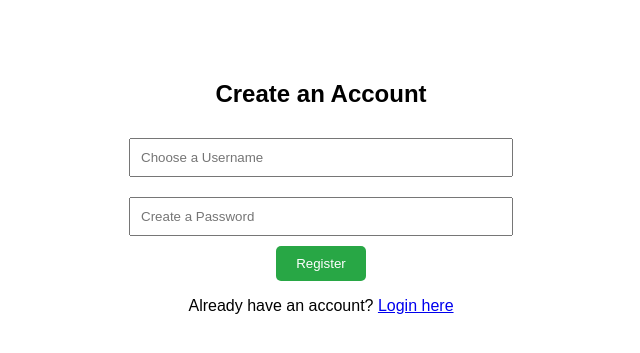
After one commit to Pranav-M-123/smart-microblog, a Flask app: page /register in a window 1280 px wide. The commit adds this page. Shown: the top 353 px of the page, without its empty margins (319-959 px from the left). Run offline with Flask 3, Linux system fonts and the light colour scheme.

Commit message:
Added login system

```diff
--- a/app.py
+++ b/app.py
@@ -1,23 +1,42 @@
-from flask import Flask, render_template, request
+from flask import Flask, render_template, request, redirect, url_for
 from textblob import TextBlob
 from flask_sqlalchemy import SQLAlchemy
+from flask_login import LoginManager, UserMixin, login_user, login_required, logout_user, current_user
+from werkzeug.security import generate_password_hash, check_password_hash
 
 app = Flask(__name__)
 
+app.config['SECRET_KEY'] = 'supersecretkey'
 app.config['SQLALCHEMY_DATABASE_URI'] = 'sqlite:///microblog.db'
 app.config['SQLALCHEMY_TRACK_MODIFICATIONS'] = False
 db = SQLAlchemy(app)
+
+login_manager = LoginManager()
+login_manager.init_app(app)
+login_manager.login_view = 'login'
+
+class User(UserMixin, db.Model):
+    id = db.Column(db.Integer, primary_key=True)
+    username = db.Column(db.String(150), unique=True, nullable=False)
+    password = db.Column(db.String(150), nullable=False)
+    posts = db.relationship('Post', backref='author', lazy=True)
 
 class Post(db.Model):
     id = db.Column(db.Integer, primary_key=True)
     text = db.Column(db.String(500), nullable=False)
     mood = db.Column(db.String(50), nullable=False)
     color = db.Column(db.String(20), nullable=False)
+    user_id = db.Column(db.Integer, db.ForeignKey('user.id'), nullable=False)
+
+@login_manager.user_loader
+def load_user(user_id):
+    return User.query.get(int(user_id))
 
 with app.app_context():
     db.create_all()
 
 @app.route('/', methods=['GET', 'POST'])
+@login_required
 def home():
     if request.method == 'POST':
         text = request.form.get('content')
@@ -35,13 +54,46 @@ def home():
             mood = "Neutral 😐"
             color = "#e2e3e5"
 
-        new_post = Post(text=text, mood=mood, color=color)
+        new_post = Post(text=text, mood=mood, color=color, user_id=current_user.id)
         db.session.add(new_post)
         db.session.commit()
 
     all_posts = Post.query.order_by(Post.id.desc()).all()
+    return render_template('index.html', posts=all_posts)
 
-    return render_template('index.html', posts=all_posts)
+@app.route('/register', methods=['GET', 'POST'])
+def register():
+    if request.method == 'POST':
+        username = request.form.get('username')
+        password = request.form.get('password')
+
+        hashed_password = generate_password_hash(password, method='pbkdf2:sha256')
+
+        new_user = User(username=username, password=hashed_password)
+        db.session.add(new_user)
+        db.session.commit()
+
+        return redirect(url_for('login'))
+    return render_template('register.html')
+
+@app.route('/login', methods=['GET', 'POST'])
+def login():
+    if request.method == 'POST':
+        username = request.form.get('username')
+        password = request.form.get('password')
+
+        user = User.query.filter_by(username=username).first()
+
+        if user and check_password_hash(user.password, password):
+            login_user(user)
+            return redirect(url_for('home'))
+    return render_template('login.html')
+
+@app.route('/logout')
+@login_required
+def logout():
+    logout_user()
+    return redirect(url_for('login'))
 
 if __name__ == '__main__':
     app.run(debug=True)
--- /dev/null
+++ b/templates/register.html
@@ -0,0 +1,20 @@
+<!DOCTYPE html>
+<html>
+<head>
+    <title>Register - AI Microblog</title>
+    <style>
+        body { font-family: Arial, sans-serif; max-width: 400px; margin: 40px auto; padding: 20px; text-align: center; }
+        input { width: 90%; padding: 10px; margin: 10px 0; }
+        button { padding: 10px 20px; background-color: #28a745; color: white; border: none; cursor: pointer; border-radius: 5px; }
+    </style>
+</head>
+<body>
+    <h2>Create an Account</h2>
+    <form method="POST">
+        <input type="text" name="username" placeholder="Choose a Username" required>
+        <input type="password" name="password" placeholder="Create a Password" required>
+        <button type="submit">Register</button>
+    </form>
+    <p>Already have an account? <a href="/login">Login here</a></p>
+</body>
+</html>
```
Also changed, not shown: templates/index.html (+9 -3 lines).
